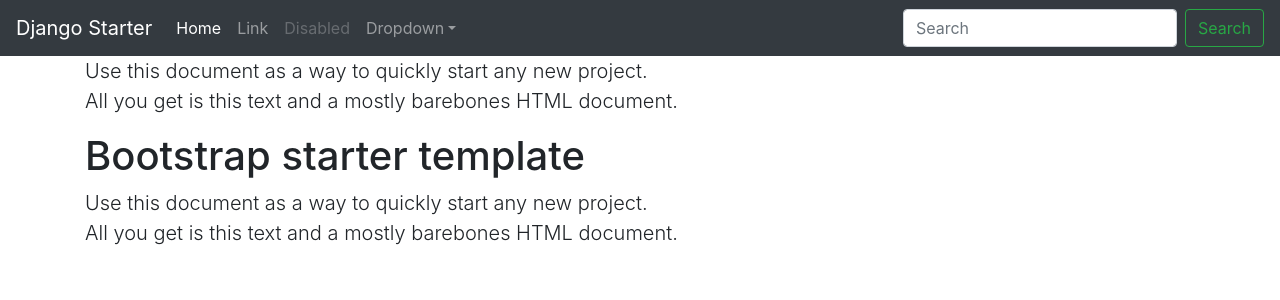
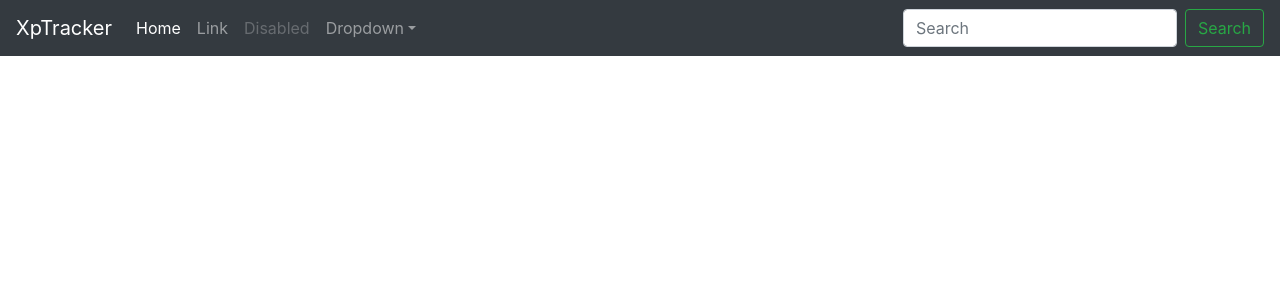
Before and after one commit to Django-Lessons/xptracker, a Django app: page / in a window 1280 px wide. Shown: the top 300 px of the page. Run offline with Django 3.2, Linux system fonts and the light colour scheme; a user stored in the database is signed in; tables that the repository leaves empty hold one stand-in row (values such as "Sample post"); some libraries are stand-ins or nearby versions.

Commit message:
start page view

```diff
--- a/core/models.py
+++ b/core/models.py
@@ -1,5 +1,9 @@
 from django.contrib.auth.models import AbstractUser
 from django.db import models
+
+EXPENSE = 'expense'
+ASSET = 'asset'
+INCOME = 'income'
 
 
 class User(AbstractUser):
@@ -18,6 +22,15 @@ class XpAccount(models.Model):
     user = models.ForeignKey(
         'User',
         on_delete=models.CASCADE
+    )
+    acc_type = models.CharField(
+        choices=[
+            (EXPENSE, 'Expense'),
+            (ASSET, 'Asset'),
+            (INCOME, 'Income')
+        ],
+        default=EXPENSE,
+        max_length=16
     )
 
 
--- a/core/templates/land/base.html
+++ b/core/templates/core/base.html
@@ -13,11 +13,11 @@
     <script src="{% static 'land/bootstrap/js/bootstrap.min.js' %}"></script>
 
 
-    <title>Bootstraped Django Project</title>
+    <title>XpTracker - Personal Expenses Tracker</title>
   </head>
   <body>
     <nav class="navbar navbar-expand-md navbar-dark bg-dark fixed-top">
-       <a class="navbar-brand" href="#">Django Starter</a>
+       <a class="navbar-brand" href="#">XpTracker</a>
        <button class="navbar-toggler" type="button" data-toggle="collapse" data-target="#navbarsExampleDefault" aria-controls="navbarsExampleDefault" aria-expanded="false" aria-label="Toggle navigation">
          <span class="navbar-toggler-icon"></span>
        </button>
@@ -52,14 +52,10 @@
 
 
      <main role="main" class="container">
-
-        {% block central_content %}
-        {% endblock central_content %}
-       <div class="starter-template">
-         <h1>Bootstrap starter template</h1>
-         <p class="lead">Use this document as a way to quickly start any new project.<br> All you get is this text and a mostly barebones HTML document.</p>
-       </div>
-
+        <div class="p3">
+          {% block central_content %}
+          {% endblock central_content %}
+        </div>
      </main><!-- /.container -->
 
 
--- /dev/null
+++ b/core/templates/core/index.html
@@ -0,0 +1,6 @@
+{% extends 'core/base.html' %}
+
+{% block central_content %}
+    <div class="xp-transactions">
+      <h1>Expenses list</h1>
+{% endblock central_content %}
--- a/core/templates/land/index.html
+++ /dev/null
@@ -1,8 +0,0 @@
-{% extends 'land/base.html' %}
-
-{% block central_content %}
-    <div class="starter-template">
-      <h1>Bootstrap starter template</h1>
-      <p class="lead">Use this document as a way to quickly start any new project.<br> All you get is this text and a mostly barebones HTML document.</p>
-    </div>
-{% endblock central_content %}
--- a/core/urls.py
+++ b/core/urls.py
@@ -3,4 +3,5 @@ from django.urls import path
 
 urlpatterns = [
     path('', views.index, name='index'),
+    path('start', views.start, name='start'),
 ]
--- a/core/views.py
+++ b/core/views.py
@@ -1,7 +1,24 @@
 from django.contrib.auth.decorators import login_required
-from django.shortcuts import render
+from django.shortcuts import redirect, render
+
+from .models import XpAccount
 
 
 @login_required
 def index(request):
-    return render(request, 'land/index.html')
+
+    if XpAccount.objects.count() == 0:
+        return redirect('start')
+
+    return render(request, 'core/index.html')
+
+
+@login_required
+def start(request):
+    """
+    User will be redirected here if he/she does not have
+    XpAccounts associated.
+    Help user to create first couple of accounts.
+    Let him/her selects from suggested accounts
+    """
+    return render(request, 'core/start.html')
```
Also changed, not shown: core/templates/core/start.html (added, +15 -0 lines).
